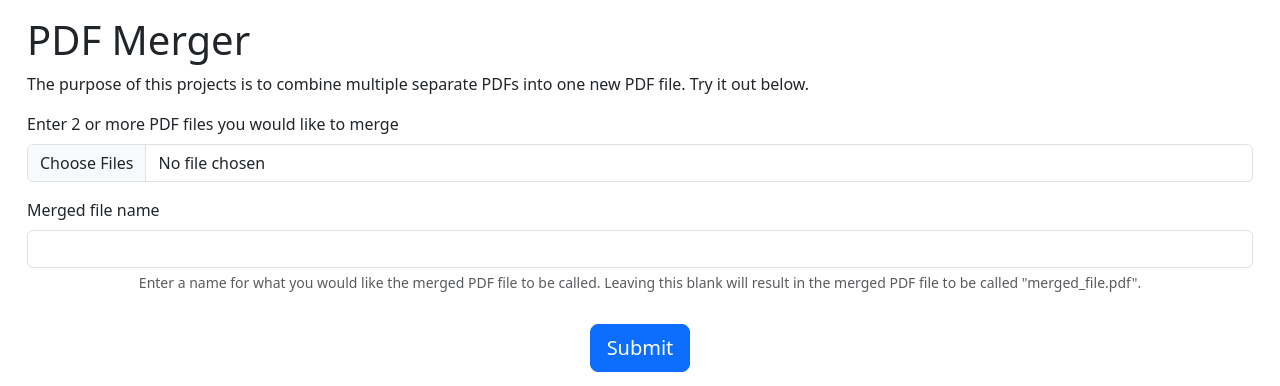
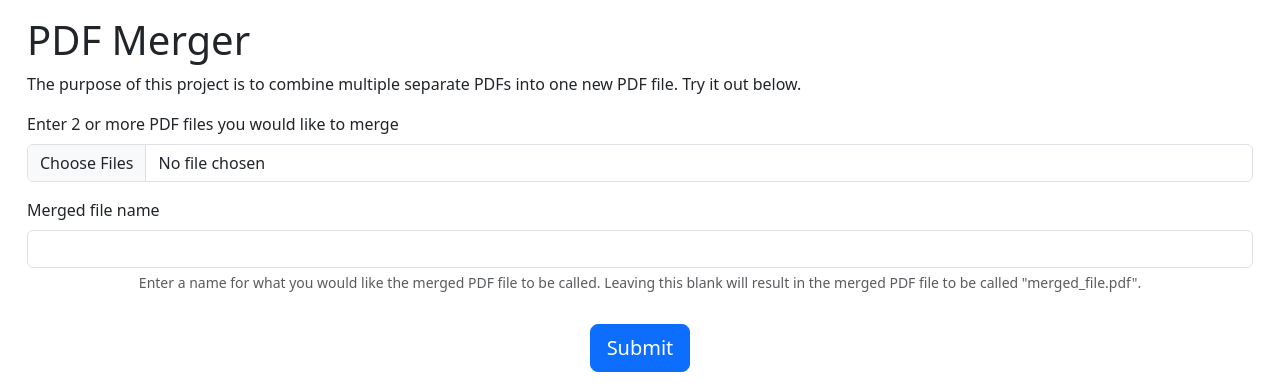
Before and after one commit to nlutala/nlutala-portfolio, a Django app: template website/templates/website/pdf_merger.html in a window 1280 px wide. Shown: the part 95-481 px from the top of the page. Run offline with Django 5.2, Linux system fonts and the light colour scheme; the template is opened without the code that fills it, so the values that code supplies are empty.

Commit message:
Fix grammatical error on the pdf_merger.html page

```diff
--- a/website/templates/website/pdf_merger.html
+++ b/website/templates/website/pdf_merger.html
@@ -44,7 +44,7 @@
   </div>
   <div class="container-fluid">
     <h1>PDF Merger</h1>
-    <p>The purpose of this projects is to combine multiple separate PDFs into one new PDF file. Try it out below.</p>
+    <p>The purpose of this project is to combine multiple separate PDFs into one new PDF file. Try it out below.</p>
   </div>
   {% if error_message %}
   <div class="container-fluid">
```
